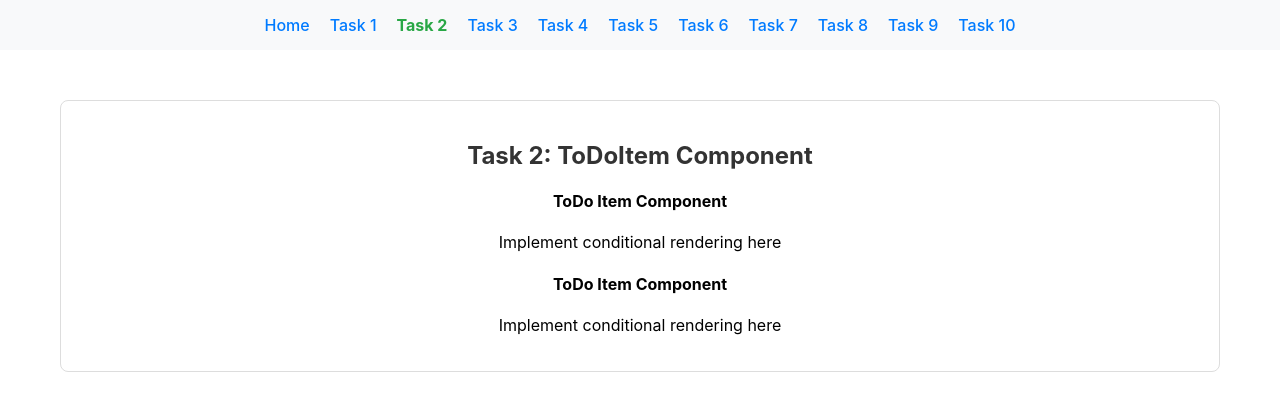
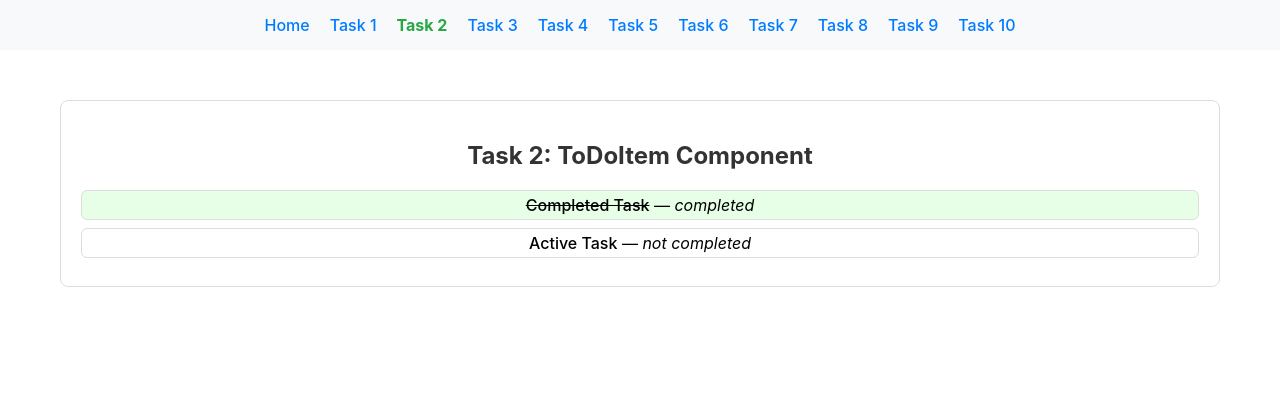
Before and after one commit to Chipsiarz/node.js-pre-training-course-main, a React (Create React App) app in the folder React-CSS/react-todo-app/: page /task-02 in a window 1280 px wide. Shown: the top 410 px of the page. Built offline with nearby package versions, Linux system fonts and the light colour scheme.

Commit message:
feat(React-CSS): Task-02 solution

```diff
--- a/React-CSS/react-todo-app/src/solutions/task-02/ToDoItem.tsx
+++ b/React-CSS/react-todo-app/src/solutions/task-02/ToDoItem.tsx
@@ -1,56 +1,26 @@
-import React from 'react';
-import { TodoItemProps } from '../../types';
+import React from "react";
+import { TodoItemProps } from "../../types";
 
-/**
- * Task 2: ToDoItem Component
- *
- * Theory: Conditional Rendering and JSX
- *
- * Conditional rendering in React allows you to show different content based on certain conditions.
- * This is one of React's most powerful features, enabling dynamic and interactive UIs.
- *
- * Common Conditional Rendering Patterns:
- *
- * 1. Ternary Operator: condition ? trueValue : falseValue
- *    - Most common for simple conditions
- *    - Example: {isCompleted ? 'Done' : 'Pending'}
- *
- * 2. Logical AND (&&): condition && element
- *    - Shows element only if condition is true
- *    - Example: {isCompleted && <span>✓</span>}
- *
- * 3. Logical OR (||): condition || fallback
- *    - Shows fallback if condition is false
- *    - Example: {title || 'Untitled'}
- *
- * 4. Switch-like patterns with multiple conditions
- *
- * JSX (JavaScript XML) is a syntax extension that allows you to write HTML-like code in JavaScript.
- * It gets compiled to regular JavaScript function calls.
- *
- * Key Concepts:
- * - JSX expressions must have a single parent element
- * - Use className instead of class for CSS classes
- * - Use camelCase for attributes (onClick, style, etc.)
- * - JavaScript expressions can be embedded using {}
- */
 export const ToDoItem: React.FC<TodoItemProps> = ({ todo }) => {
-  // TODO: Implement the ToDoItem component
-  //
-  // Requirements:
-  // 1. Display the todo title
-  // 2. Show completion status using conditional rendering
-  // 3. Use different styling for completed vs active todos
-  // 4. Make the component reusable for any todo object
-  //
-  // Example usage:
-  // <ToDoItem todo={{ id: 1, title: 'Learn React', completed: true }} />
-
   return (
-    <div>
-      {/* TODO: Replace this with your implementation */}
-      <h4>ToDo Item Component</h4>
-      <p>Implement conditional rendering here</p>
+    <div
+      style={{
+        marginBottom: "8px",
+        padding: "4px 8px",
+        border: "1px solid #ddd",
+        borderRadius: "6px",
+        backgroundColor: todo.completed ? "#e6ffe6" : "#fff",
+      }}
+    >
+      <span
+        style={{
+          textDecoration: todo.completed ? "line-through" : "none",
+          fontWeight: 500,
+        }}
+      >
+        {todo.title}
+      </span>{" "}
+      — <em>{todo.completed ? "completed" : "not completed"}</em>
     </div>
   );
 };
```
